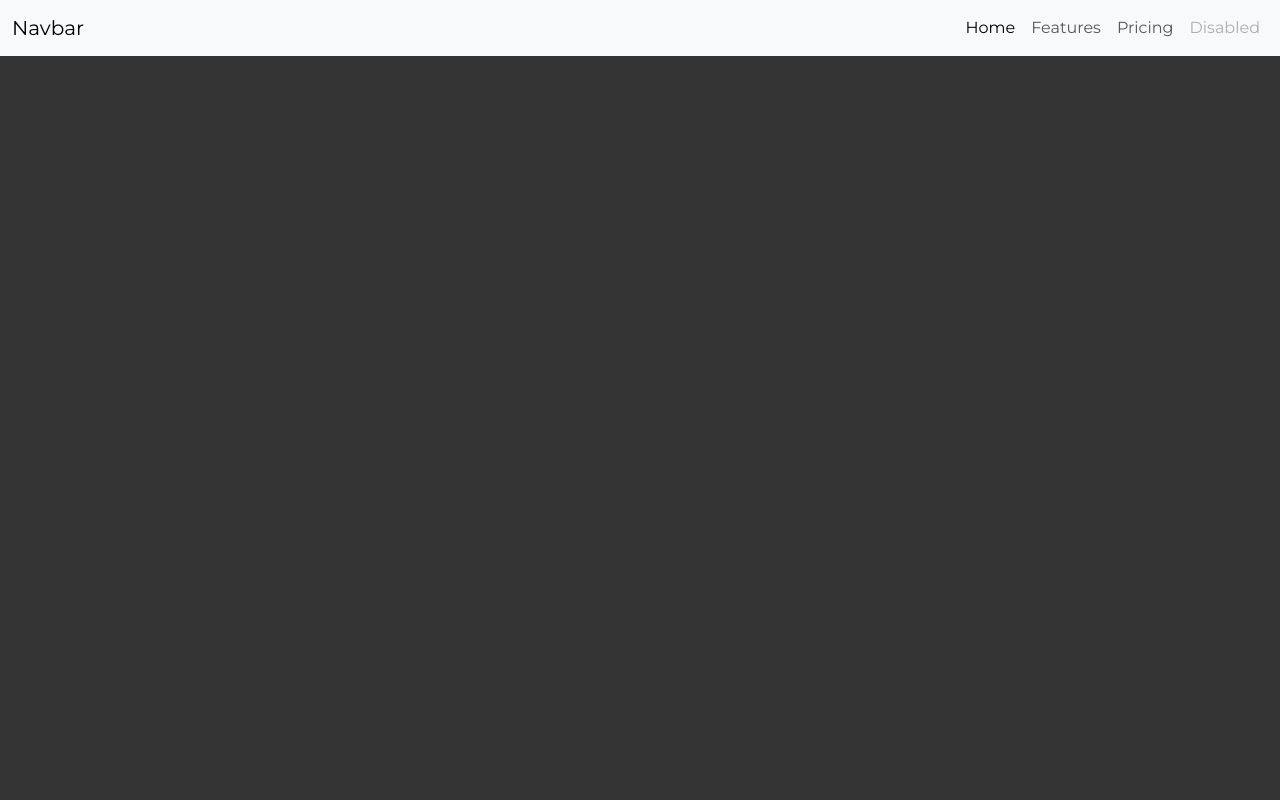
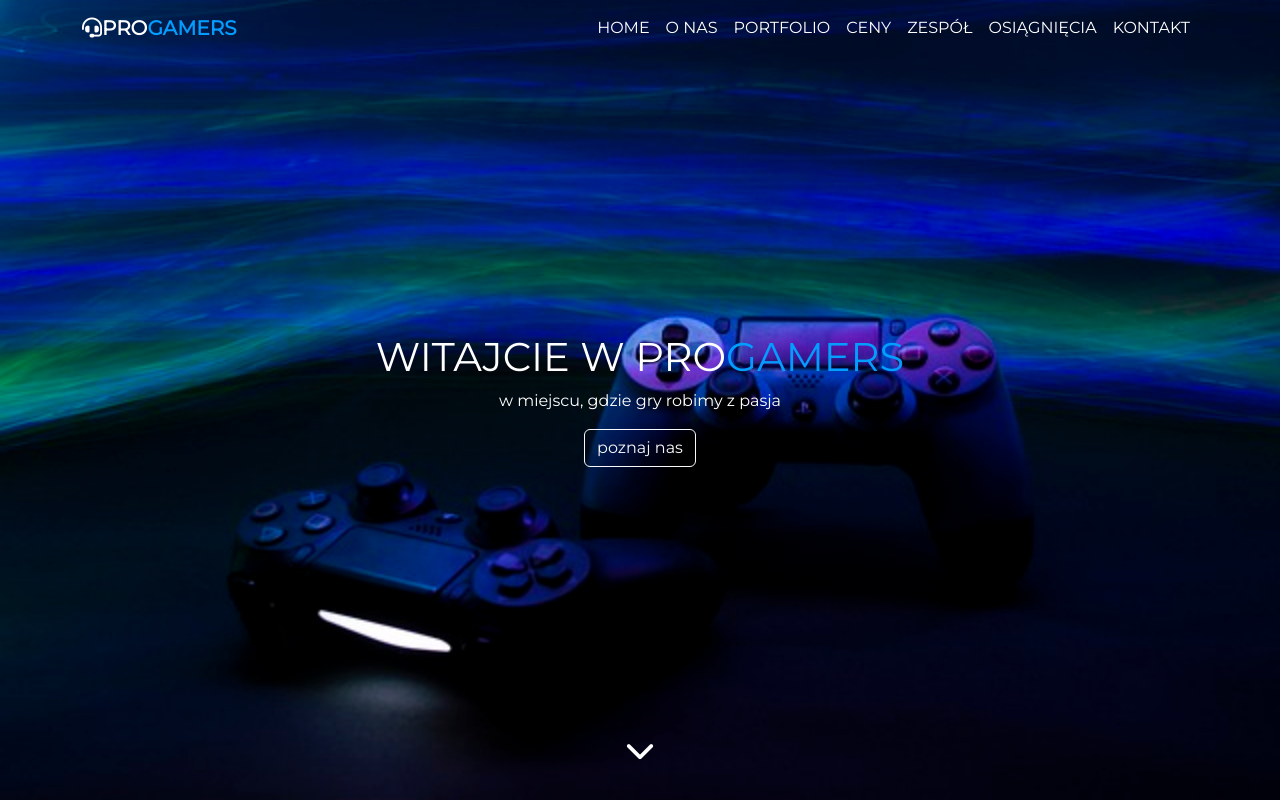
Before and after one commit to MariuszADS/PW-Bootstrap-Vanila, a plain HTML site: page index.htm in a window 1280 px wide. Shown: the top 800 px of the page. Drawn offline with nearby package versions, Linux system fonts and the light colour scheme.

Commit message:
Header edits

```diff
--- a/index.htm
+++ b/index.htm
@@ -4,32 +4,61 @@
 <head>
   <meta charset="utf-8">
   <meta name="viewport" content="width=device-width, initial-scale=1">
-    <title>Bootstrap demo</title>
+  <title>PROGAMERS</title>
   <link href="https://cdn.jsdelivr.net/npm/bootstrap@5.3.2/dist/css/bootstrap.min.css" rel="stylesheet"
     integrity="sha384-T3c6CoIi6uLrA9TneNEoa7RxnatzjcDSCmG1MXxSR1GAsXEV/Dwwykc2MPK8M2HN" crossorigin="anonymous">
   <link rel="preconnect" href="https://fonts.googleapis.com">
   <link rel="preconnect" href="https://fonts.gstatic.com" crossorigin>
   <link href="https://fonts.googleapis.com/css2?family=Montserrat&display=swap" rel="stylesheet">
   <link rel="stylesheet" href="./css/main.css">
+  <script src="https://kit.fontawesome.com/3eaab30e96.js" crossorigin="anonymous"></script>
+
 </head>
 
 <body>
-    <nav class="navbar navbar-expand-lg bg-body-tertiary position-sticky top-0">
-        <div class="container-fluid">
-          <a class="navbar-brand" href="#">Navbar</a>
-          <button class="navbar-toggler" type="button" data-bs-toggle="collapse" data-bs-target="#navbarNavAltMarkup" aria-controls="navbarNavAltMarkup" aria-expanded="false" aria-label="Toggle navigation">
-            <span class="navbar-toggler-icon"></span>
+  <nav class="navbar navbar-expand-lg position-fixed top-0 w-100">
+    <div class="container">
+      <a class="navbar-brand" href="#"><i class="fa-solid fa-headset"></i>pro<span class="blue-text">gamers</span></a>
+      <button class="navbar-toggler" type="button" data-bs-toggle="collapse" data-bs-target="#navbarNavAltMarkup"
+        aria-controls="navbarNavAltMarkup" aria-expanded="false" aria-label="Toggle navigation">
+        <i class="fa-solid fa-bars"></i>
       </button>
-          <div class="collapse navbar-collapse" id="navbarNavAltMarkup">
-            <div class="navbar-nav  ms-auto">
-              <a class="nav-link active" aria-current="page" href="#">Home</a>
-              <a class="nav-link" href="#">Features</a>
-              <a class="nav-link" href="#">Pricing</a>
-              <a class="nav-link disabled" aria-disabled="true">Disabled</a>
+      <div class="collapse navbar-collapse " id="navbarNavAltMarkup">
+        <div class="navbar-nav ms-auto ">
+          <a class="nav-link" href="#home">Home</a>
+          <a class="nav-link" href="#about">o nas</a>
+          <a class="nav-link" href="#portfolio">portfolio</a>
+          <a class="nav-link" href="#prices">ceny</a>
+          <a class="nav-link" href="#team">zespół</a>
+          <a class="nav-link" href="#achievements">osiągnięcia</a>
+          <a class="nav-link" href="#contact">kontakt</a>
         </div>
       </div>
     </div>
   </nav>
+
+  <header class="hero-img">
+    <div class="hero-text text-center">
+      <h1>witajcie w pro<span class="blue-text">gamers</span></h1>
+      <p>w miejscu, gdzie gry robimy z pasja</p>
+      <a href="#aboutus" class="btn btn-outline-light">poznaj nas</a>
+
+    </div>
+    <div class="hero-shadow"></div>
+    <a href="#aboutus"><i class="fa-solid fa-chevron-down"></i></a>
+  </header>
+  <br>
+  <br>
+  <br>
+  <br>
+  <br>
+  <br>
+  <br>
+  <br>
+  <br>
+  <br>
+  <section id="aboutus" style="height: 30vh; background-color:white"></section>
+
   <script src="https://cdn.jsdelivr.net/npm/bootstrap@5.3.2/dist/js/bootstrap.bundle.min.js"
     integrity="sha384-C6RzsynM9kWDrMNeT87bh95OGNyZPhcTNXj1NW7RuBCsyN/o0jlpcV8Qyq46cDfL"
     crossorigin="anonymous"></script>
--- /dev/null
+++ b/sass/colors.scss
@@ -0,0 +1,2 @@
+$white:white;
+$main:#039dff;
--- a/sass/main.scss
+++ b/sass/main.scss
@@ -1,12 +1,102 @@
+@use 'colors.scss' as c;
+
 * {
 	box-sizing: border-box;
 	margin: 0;
 	padding: 0;
 }
 
-body{
-background-color: #333;
-font-family: 'Montserrat', sans-serif;
-color: white;
-height: 200vh;
+body {
+	background-color: #333;
+	font-family: 'Montserrat', sans-serif;
+	color: white;
+	height: 200vh;
 }
+
+.blue-text {
+	color: c.$main;
+}
+
+.navbar-toggler {
+	padding: 10px 15px;
+	// border: 1px solid red;
+}
+.navbar-brand {
+	font-weight: bold;
+}
+
+nav {
+	z-index: 5;
+	text-transform: uppercase;
+
+	.nav-link,
+	.navbar-brand,
+	.fa-bars {
+		color: c.$white;
+	}
+	.nav-link:focus,
+	.nav-link:hover,
+	nav .nav-link,
+	nav .navbar-brand,
+	nav .fa-bars {
+		color: c.$main;
+	}
+}
+header.hero-img {
+	position: relative;
+	height: 100vh;
+	background-size: cover;
+	background-position: center;
+	background-attachment: fixed;
+	color: c.$white;
+	background-image: url('../img/game-console-6603120_640.jpg');
+
+	h1 {
+		text-transform: uppercase;
+	}
+	.hero-shadow {
+		position: absolute;
+		top: 0;
+		left: 0;
+		width: 100%;
+		height: 100%;
+		background-color: rgb(0, 0, 0, 0.8);
+		z-index: -5;
+	}
+
+	.hero-text {
+		display: flex;
+		justify-content: center;
+		align-items: center;
+		flex-direction: column;
+		height: 100%;
+	}
+}
+
+
+.fa-chevron-down{
+	position: absolute;
+	left: 50%;
+	bottom: 20px;
+	font-size: 30px;
+	color: c.$white;
+	transform: translate(-50%,-50%);
+}
+
+@media(mind-width:786px){
+	.hero-text{
+		height: 30px;
+	}
+
+	p{
+		font-size:18px ;
+
+	}
+}
+
+
+@media (min-width: 1200px) {
+	header .hero-img {
+		background-image: url('../img/game-console-6603120_1920\ \(1\).jpg');
+	}
+}
```
Also changed, not shown: css/colors.css (added), css/main.css, img/game-console-6603120_1920 (1).jpg (added), img/game-console-6603120_640.jpg (added), img/playstation-1845880_1920.jpg (added), img/playstation-1845880_640.jpg (added), 2 other files. Lines whose indentation alone changed are shown as unchanged.
